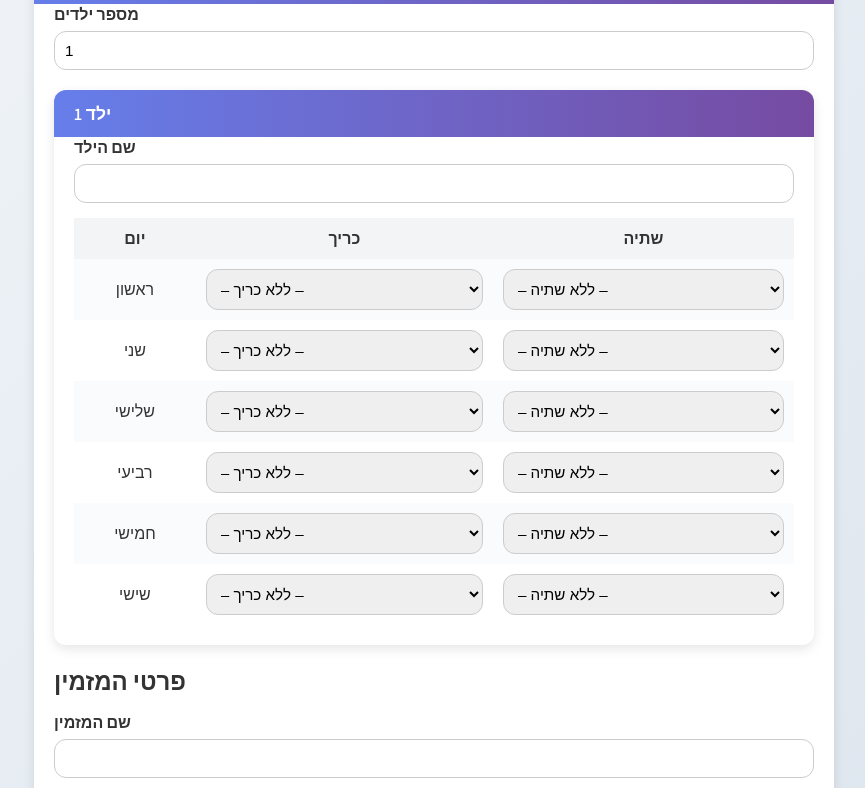
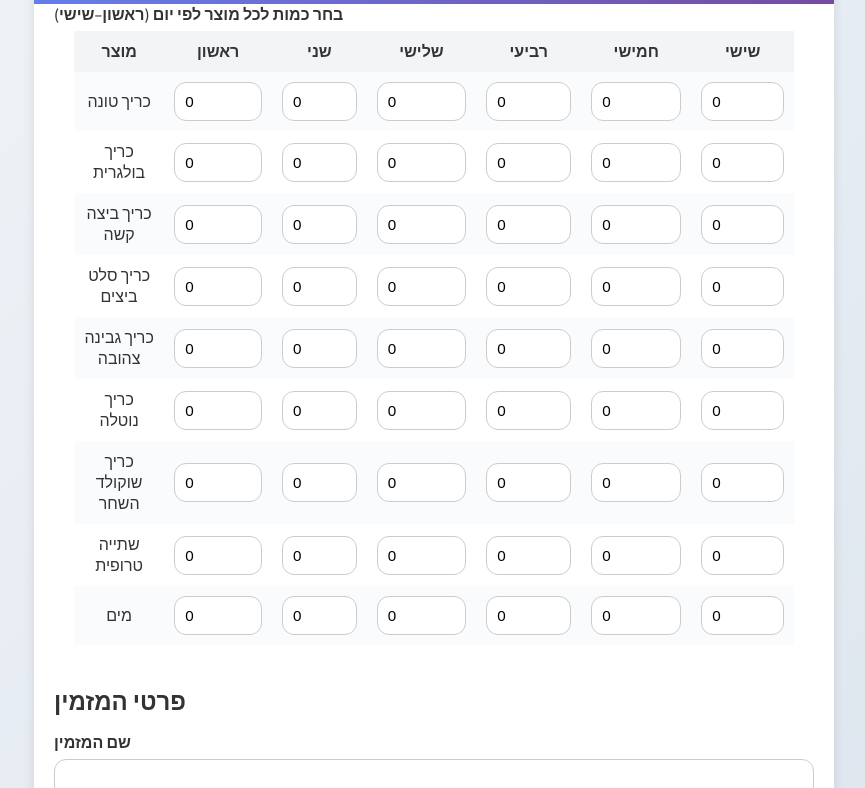
Before and after one commit to kerenflex1/sandwich, a plain HTML site: page index.html in a window 1280 px wide. Shown: the part 93-881 px from the top of the page, without its empty margins (206-1071 px from the left). Drawn offline with Linux system fonts and the light colour scheme.

Commit message:
Update index.html

```diff
--- a/index.html
+++ b/index.html
@@ -69,20 +69,6 @@
       box-shadow: 0 0 0 3px rgba(102,126,234,0.2);
       outline: none;
     }
-    .child-section {
-      margin: 20px;
-      background: var(--card-bg);
-      border-radius: var(--radius);
-      box-shadow: var(--shadow-light);
-      overflow: hidden;
-    }
-    .child-header {
-      background: var(--primary-gradient);
-      color: #fff;
-      padding: 12px 20px;
-      font-size: 1.1rem;
-      font-weight: 600;
-    }
     .order-table-wrapper {
       overflow-x: auto;
       padding: 0 20px 20px;
@@ -131,7 +117,6 @@
     }
     @media (max-width: 600px) {
       body { padding: 10px; }
-      .child-section { margin: 15px 0; }
       .form-group { padding: 0 10px; }
       .order-table th,
       .order-table td { padding: 8px; font-size: 0.85rem; }
@@ -142,16 +127,29 @@
 <body>
   <div class="container">
     <header>
-      <h1>טופס הזמנת כריכים</h1>
+      <h1>טופס הזמנת כריכים ושתיה</h1>
     </header>
 
-    <div class="form-group">
-      <label for="numChildren">מספר ילדים</label>
-      <input type="number" id="numChildren" name="numChildren" min="1" max="10" value="1">
-    </div>
-
     <form id="orderForm">
-      <div id="childrenContainer"></div>
+      <div class="form-group">
+        <label>בחר כמות לכל מוצר לפי יום (ראשון–שישי)</label>
+        <div class="order-table-wrapper">
+          <table class="order-table">
+            <thead>
+              <tr>
+                <th>מוצר</th>
+                <th>ראשון</th>
+                <th>שני</th>
+                <th>שלישי</th>
+                <th>רביעי</th>
+                <th>חמישי</th>
+                <th>שישי</th>
+              </tr>
+            </thead>
+            <tbody id="productContainer"></tbody>
+          </table>
+        </div>
+      </div>
 
       <h2 class="form-group">פרטי המזמין</h2>
       <div class="form-group"><label for="ordererName">שם המזמין</label><input type="text" id="ordererName" name="ordererName" required></div>
@@ -166,92 +164,64 @@
   </div>
 
   <script>
-    const sandwichOptions = [
-      {value:'', text:'– ללא כריך –'},
-      {value:'tuna', text:'טונה'},
-      {value:'bulgarian', text:'בולגרית'},
-      {value:'egg', text:'ביצה קשה'},
-      {value:'eggSalad', text:'סלט ביצים'},
-      {value:'cheese', text:'גבינה צהובה'},
-      {value:'nutella', text:'נוטלה'},
-      {value:'chocolate', text:'שוקולד השחר'}
+    const products = [
+      { value: 'tuna', text: 'כריך טונה' },
+      { value: 'bulgarian', text: 'כריך בולגרית' },
+      { value: 'egg', text: 'כריך ביצה קשה' },
+      { value: 'eggSalad', text: 'כריך סלט ביצים' },
+      { value: 'cheese', text: 'כריך גבינה צהובה' },
+      { value: 'nutella', text: 'כריך נוטלה' },
+      { value: 'chocolate', text: 'כריך שוקולד השחר' },
+      { value: 'tropic', text: 'שתייה טרופית' },
+      { value: 'water', text: 'מים' }
     ];
-    const drinkOptions = [
-      {value:'', text:'– ללא שתיה –'},
-      {value:'tropic', text:'טרופית'},
-      {value:'water', text:'מים'}
-    ];
-    const days = ['ראשון','שני','שלישי','רביעי','חמישי','שישי'];
-    const childrenContainer = document.getElementById('childrenContainer');
+    const days = ['Sunday','Monday','Tuesday','Wednesday','Thursday','Friday'];
+    const daysLabel = ['ראשון','שני','שלישי','רביעי','חמישי','שישי'];
+    const container = document.getElementById('productContainer');
 
-    function generateChildForms() {
-      childrenContainer.innerHTML = '';
-      const num = parseInt(document.getElementById('numChildren').value);
-      for (let i = 1; i <= num; i++) {
-        const section = document.createElement('div');
-        section.className = 'child-section';
-        section.innerHTML = `
-          <div class="child-header">ילד ${i}</div>
-          <div class="form-group">
-            <label>שם הילד</label>
-            <input type="text" name="child${i}_Name" required>
-          </div>
-          <div class="order-table-wrapper">
-            <table class="order-table">
-              <thead>
-                <tr><th>יום</th><th>כריך</th><th>שתיה</th></tr>
-              </thead>
-              <tbody>
-                ${days.map(day => `
-                  <tr>
-                    <td>${day}</td>
-                    <td>
-                      <select name="child${i}_${day}_Sandwich">
-                        ${sandwichOptions.map(o=>`<option value="${o.value}">${o.text}</option>`).join('')}
-                      </select>
-                    </td>
-                    <td>
-                      <select name="child${i}_${day}_Drink">
-                        ${drinkOptions.map(o=>`<option value="${o.value}">${o.text}</option>`).join('')}
-                      </select>
-                    </td>
-                  </tr>`).join('')}
-              </tbody>
-            </table>
-          </div>`;
-        childrenContainer.appendChild(section);
-      }
-    }
-
-    document.getElementById('numChildren').addEventListener('change', generateChildForms);
-    generateChildForms();
+    // Generate product x day quantity inputs
+    products.forEach(p => {
+      const tr = document.createElement('tr');
+      tr.innerHTML = `
+        <td>${p.text}</td>
+        ${days.map((d,i) => `
+          <td>
+            <input type="number" name="${p.value}_${d}" min="0" value="0">
+          </td>`).join('')}
+      `;
+      container.appendChild(tr);
+    });
 
     document.getElementById('orderForm').addEventListener('submit', function(e) {
       e.preventDefault();
       const formData = new FormData(e.target);
       const data = {};
-      formData.forEach((val, key) => {
-        if (data[key]) {
-          Array.isArray(data[key]) ? data[key].push(val) : data[key] = [data[key], val];
-        } else {
+
+      // Collect quantities
+      products.forEach(p => {
+        days.forEach(d => {
+          const key = `${p.value}_${d}`;
+          const val = formData.get(key) || '0';
           data[key] = val;
-        }
+        });
       });
 
-      // הוספת גרש לפני מספר הטלפון
-      if (data.phone) {
-        data.phone = "'" + data.phone;
-      }
+      // Collect orderer fields
+      ['ordererName','phone','email','address','apartment','entryCode'].forEach(f => {
+        let v = formData.get(f) || '';
+        if (f === 'phone' && v) v = "'" + v;  // prepend apostrophe
+        data[f] = v;
+      });
 
       const webhookUrl = 'https://hook.eu2.make.com/d2nf574bv4ls5brc5gknv92nus7yaqe4';
 
       fetch(webhookUrl, {
         method: 'POST',
-        headers: {'Content-Type': 'application/json'},
+        headers: { 'Content-Type': 'application/json' },
         body: JSON.stringify(data)
       })
       .then(res => {
-        console.log('Response status:', res.status, res);
+        console.log('Response status:', res.status);
         if (!res.ok) throw new Error(`HTTP ${res.status}`);
         return res.text();
       })
```
